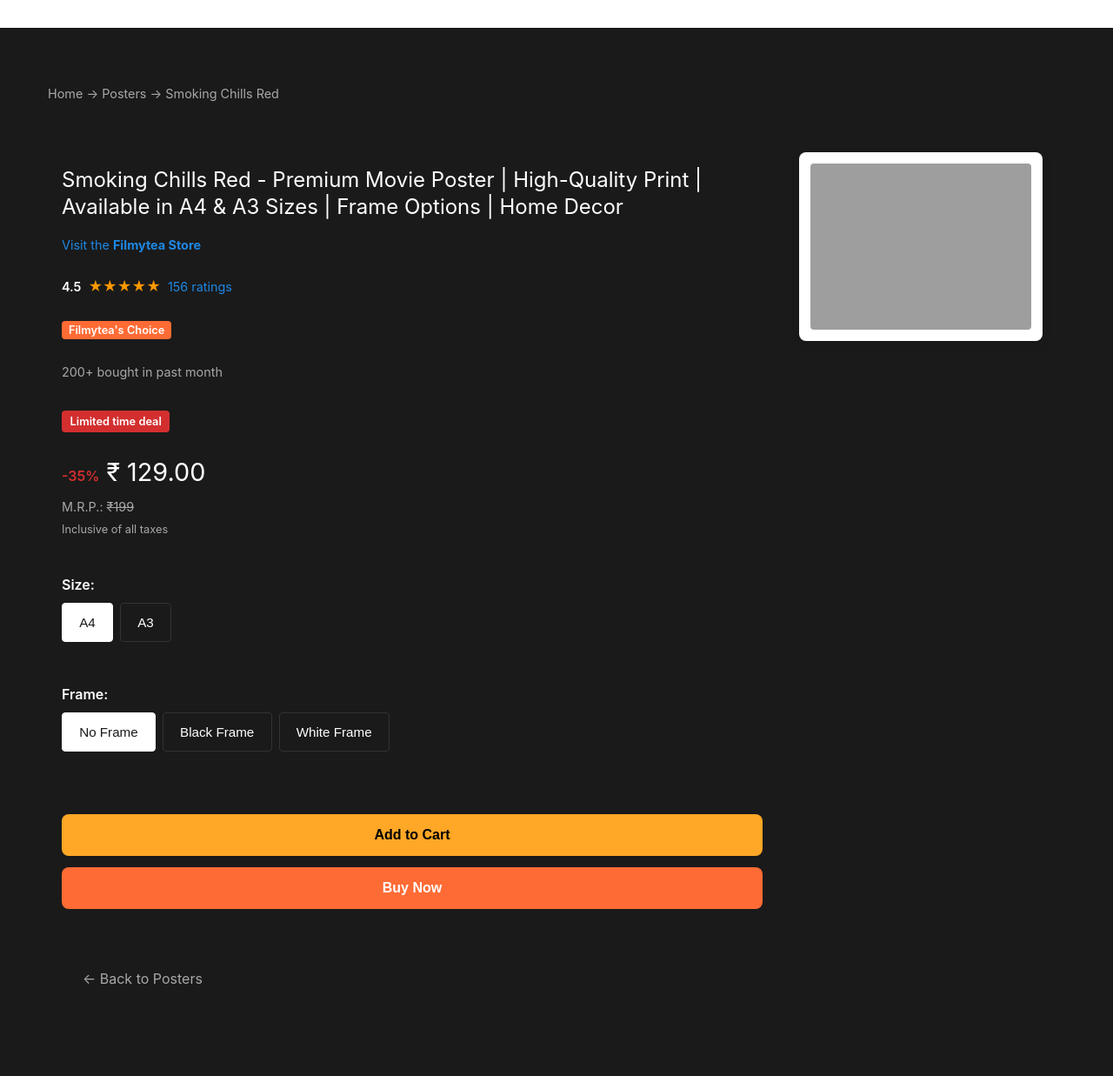
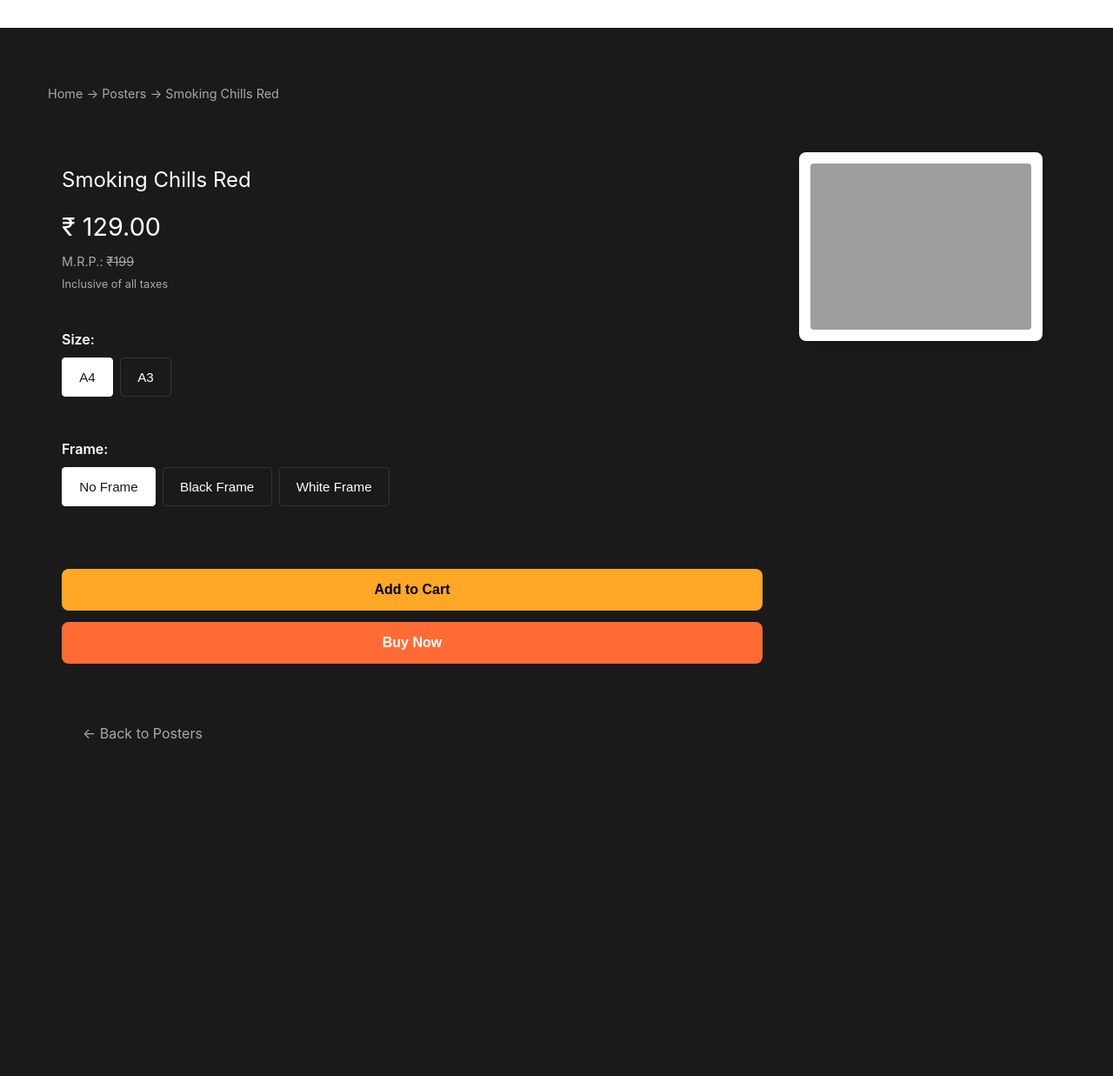
Before and after one commit to sujay9898/Website, a Flask app: page /poster/poster_1 in a window 1280 px wide. Shown: the part 107-1344 px from the top of the page at 87% size. After the commit the page ends 957 px from the top, so only its background shows below. Run offline with Flask 3, Linux system fonts and the light colour scheme; grey boxes are pictures that could not be loaded.

Commit message:
Remove extraneous product details from the movie poster display
Removes the product title description, store link, rating section, popular badge, sales info, and limited deal badge from the `poster_detail.html` template to simplify the product display.

Replit-Commit-Author: Agent
Replit-Commit-Session-Id: f5bf44fd-17c9-4a5d-a8f7-51e8075a84eb
Replit-Commit-Checkpoint-Type: full_checkpoint
Replit-Commit-Screenshot-Url: https://storage.googleapis.com/screenshot-production-us-central1/1e42ea01-ea14-49b8-a5ec-090f423e8b1d/f5bf44fd-17c9-4a5d-a8f7-51e8075a84eb/IM4AHt0

```diff
--- a/templates/poster_detail.html
+++ b/templates/poster_detail.html
@@ -30,41 +30,11 @@
             <div class="poster-details-column">
                 <div class="poster-detail-info">
                     <!-- Product Title -->
-                    <h1 class="product-title">{{ poster.name }} - Premium Movie Poster | High-Quality Print | Available in A4 & A3 Sizes | Frame Options | Home Decor</h1>
-
-                    <!-- Store Link -->
-                    <div class="store-link">
-                        <span>Visit the <strong>Filmytea Store</strong></span>
-                    </div>
-
-                    <!-- Rating Section -->
-                    <div class="rating-section">
-                        <div class="rating-display">
-                            <span class="rating-score">4.5</span>
-                            <div class="stars">★★★★★</div>
-                            <span class="rating-count">156 ratings</span>
-                        </div>
-                    </div>
-
-                    <!-- Popular Badge -->
-                    <div class="popular-badge">
-                        <span class="badge">Filmytea's Choice</span>
-                    </div>
-
-                    <!-- Sales Info -->
-                    <div class="sales-info">
-                        <span>200+ bought in past month</span>
-                    </div>
-
-                    <!-- Limited Deal Badge -->
-                    <div class="deal-badge">
-                        <span class="limited-deal">Limited time deal</span>
-                    </div>
+                    <h1 class="product-title">{{ poster.name }}</h1>
 
                     <!-- Pricing Section -->
                     <div class="pricing-section">
                         <div class="discount-info">
-                            <span class="discount-percent">-35%</span>
                             <span class="current-price" id="selectedPrice">₹129</span>
                         </div>
                         <div class="original-price">
```
